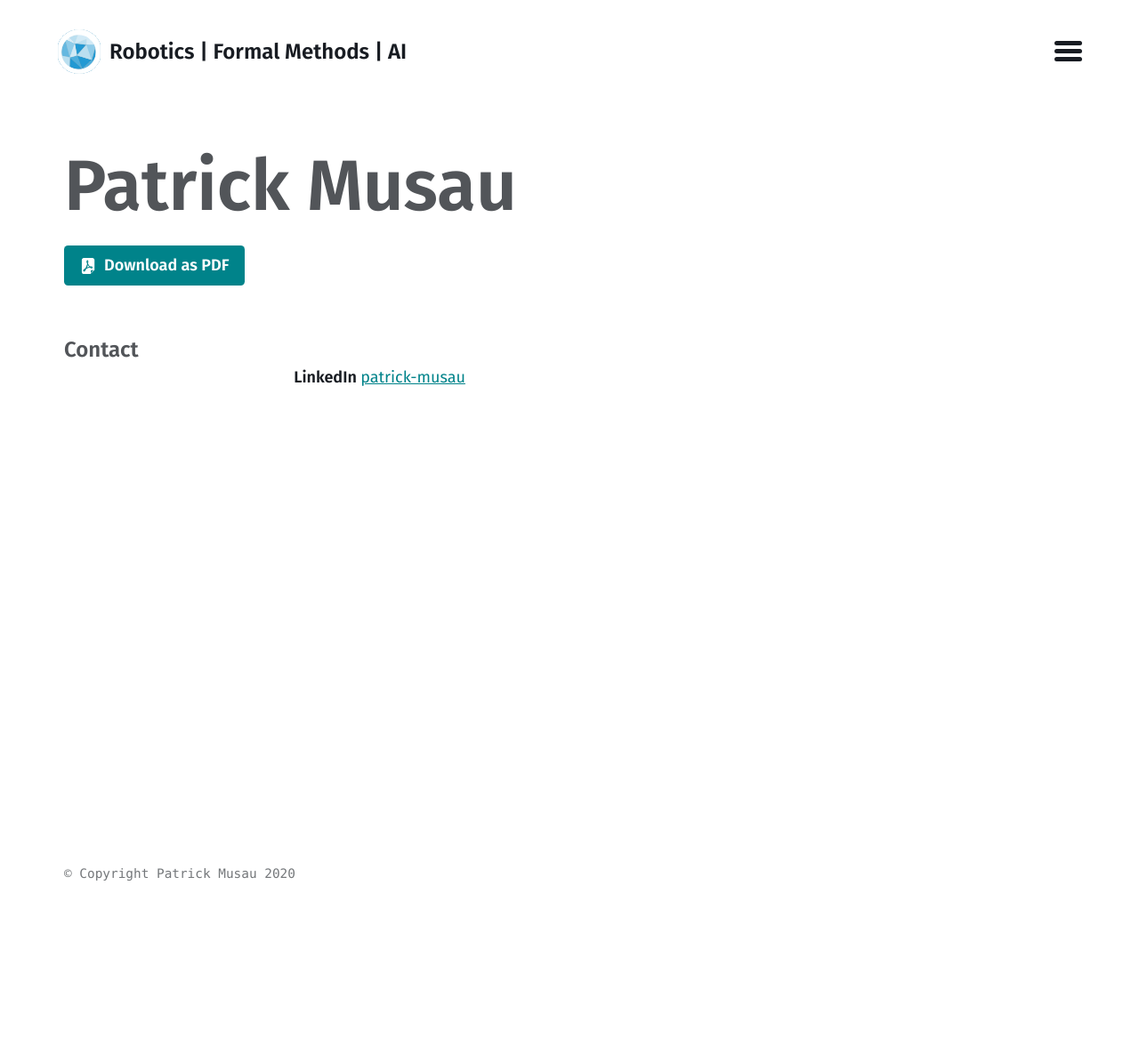
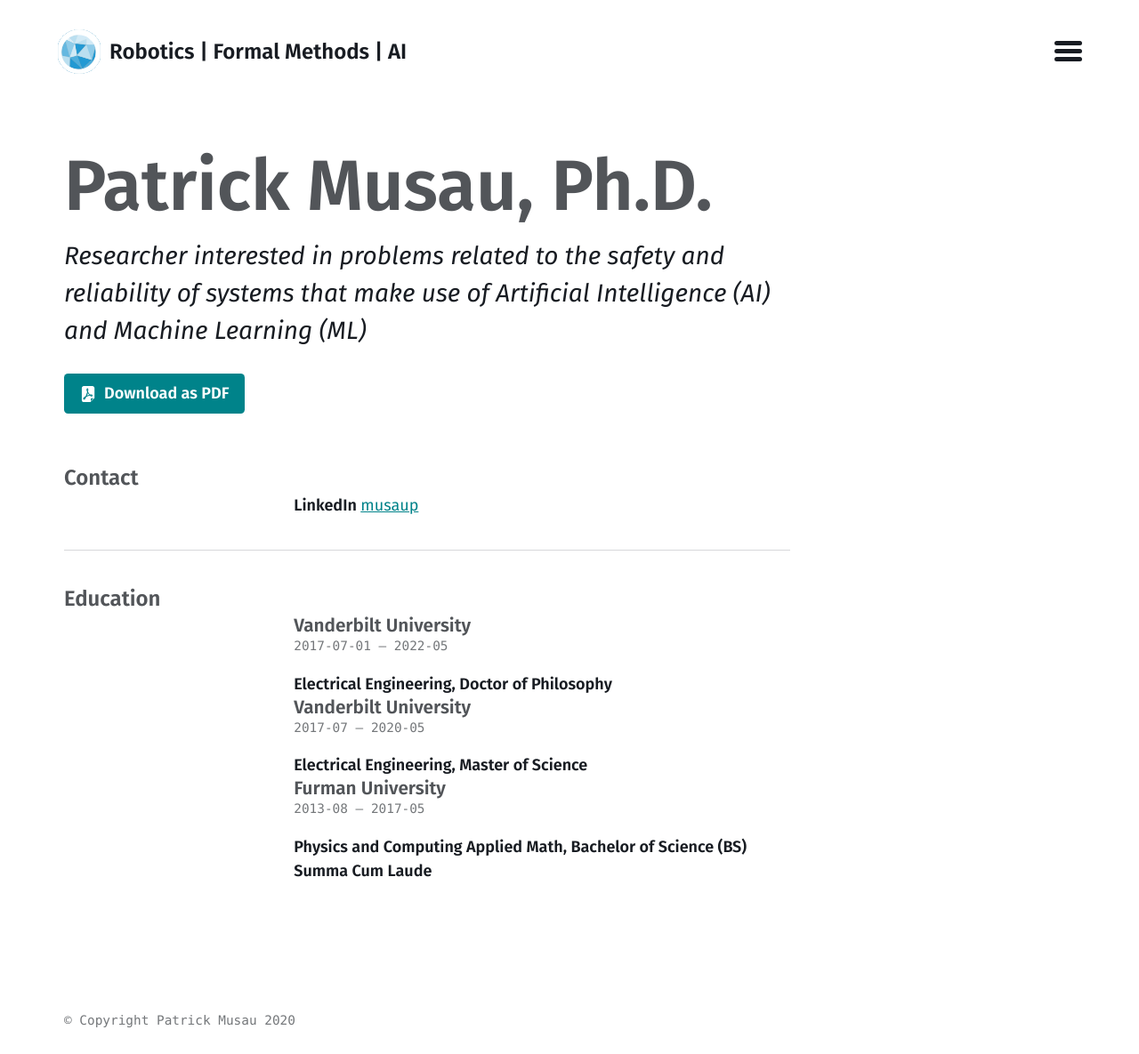
Before and after one commit to pmusau17/pmusau17.github.io, a Jekyll site: the page built from cv.md, in a window 1280 px wide. Shown: the whole page at 89% size. Built offline with Jekyll 4.4.1, drawn with Linux system fonts in a browser that asks for light colours; before the commit the page ends 1021 px from its top, so only the background shows below that.

Commit message:
CV Edits

```diff
--- a/_data/cv.json
+++ b/_data/cv.json
@@ -1,13 +1,36 @@
 {
   "basics": {
-      "name": "Patrick Musau",
-      "label": "",
+      "name": "Patrick Musau, Ph.D.",
+      "label": "Researcher interested in problems related to the safety and reliability of systems that make use of Artificial Intelligence (AI) and Machine Learning (ML)",
         "profiles": [
           {
             "network": "LinkedIn",
-            "username": "patrick-musau",
+            "username": "musaup",
             "url": "https://www.linkedin.com/in/musaup/"
           }
         ]
-      }
+      },
+     "education": [
+        {
+            "institution": "Vanderbilt University",
+            "area": "Electrical Engineering",
+            "studyType": "Doctor of Philosophy",
+            "startDate": "2017-07-01",
+            "endDate": "2022-05"
+          },
+          {
+              "institution": "Vanderbilt University",
+              "area": "Electrical Engineering",
+              "studyType": "Master of Science",
+              "startDate": "2017-07",
+              "endDate": "2020-05"
+            },
+        {
+            "institution": "Furman University",
+            "area": "Physics and Computing Applied Math",
+            "studyType": "Bachelor of Science (BS) Summa Cum Laude",
+            "startDate": "2013-08",
+            "endDate": "2017-05"
+        }
+    ]
 }
```
